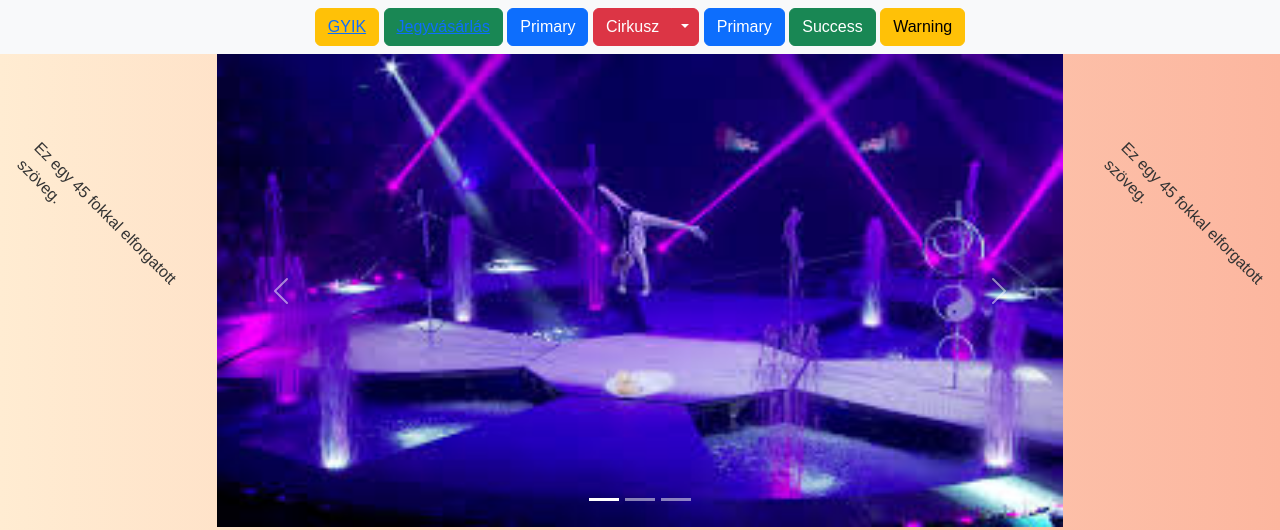
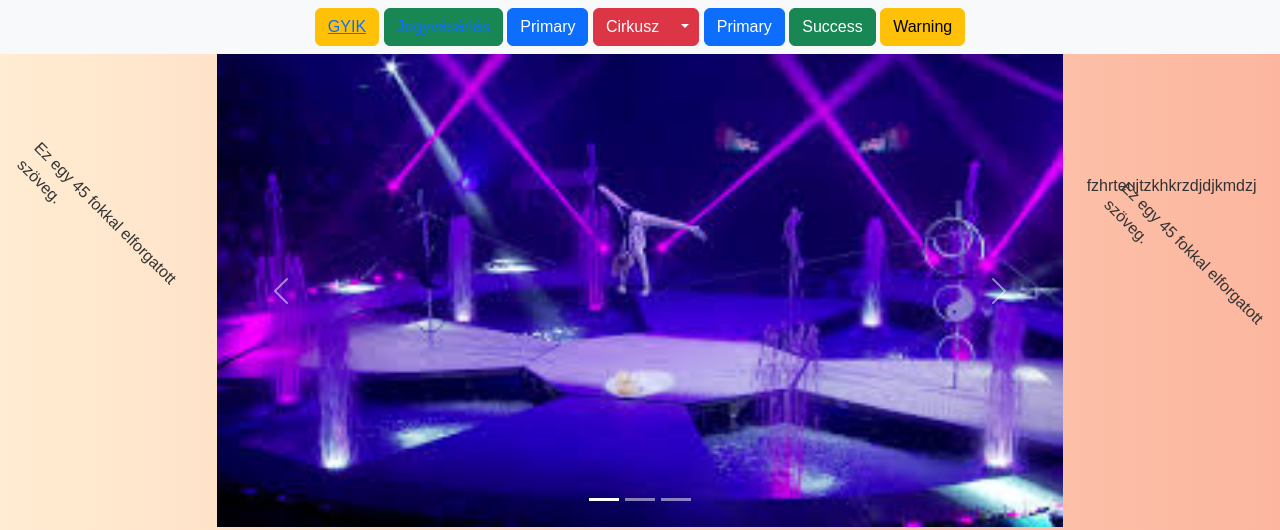
Before and after one commit to Solymosi1985/kisallatok, a plain HTML site: page index.html in a window 1280 px wide. Shown: the top 530 px of the page. Drawn offline with Linux system fonts and the light colour scheme.

Commit message:
Update index.html

```diff
--- a/index.html
+++ b/index.html
@@ -80,6 +80,7 @@
             <br>
             <br>
             <br>
+            <p>fzhrteujtzkhkrzdjdjkmdzj</p>
             <br>
             <p class="rotated-text">Ez egy 45 fokkal elforgatott szöveg.</p>
         </div>
```
